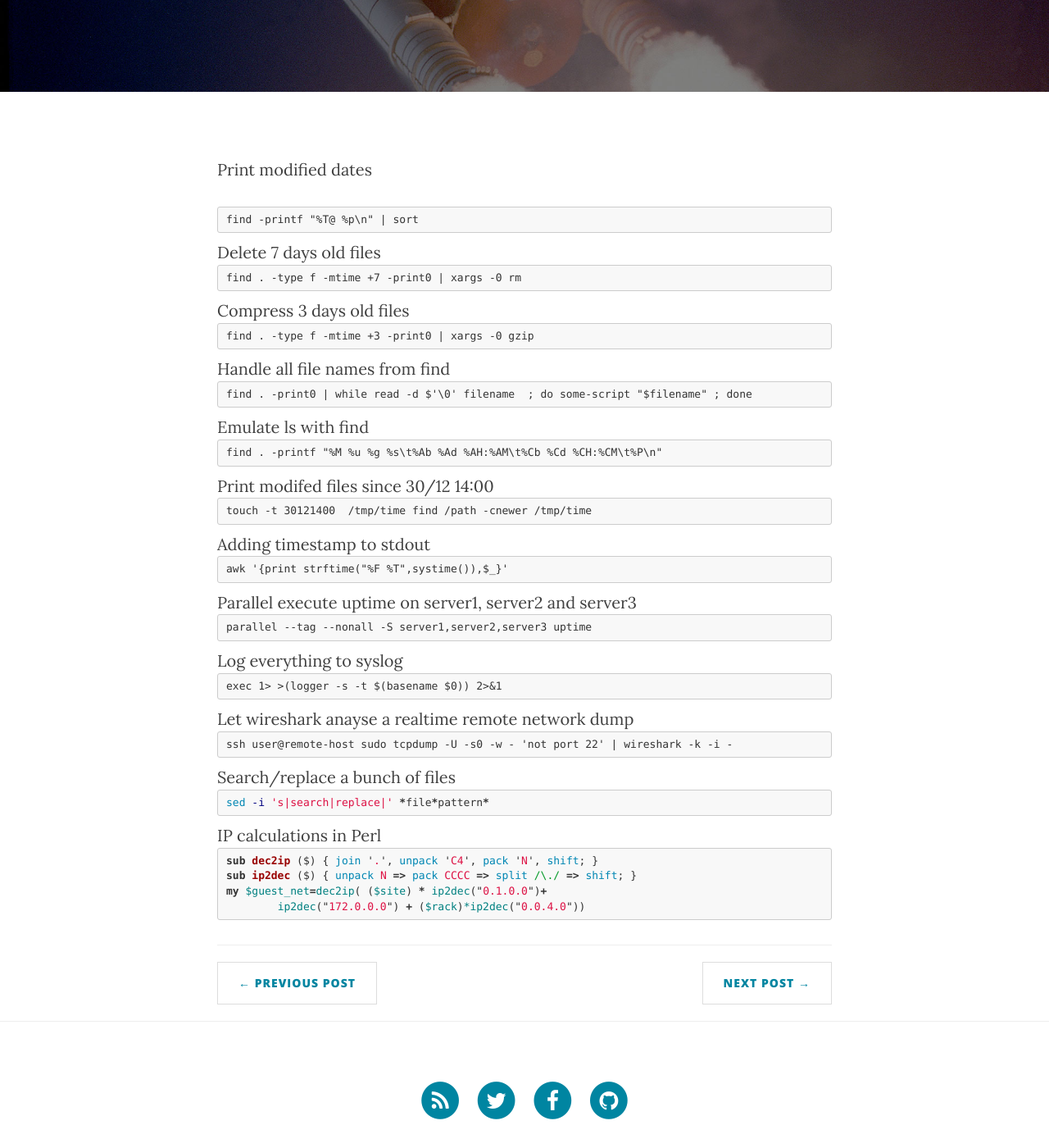
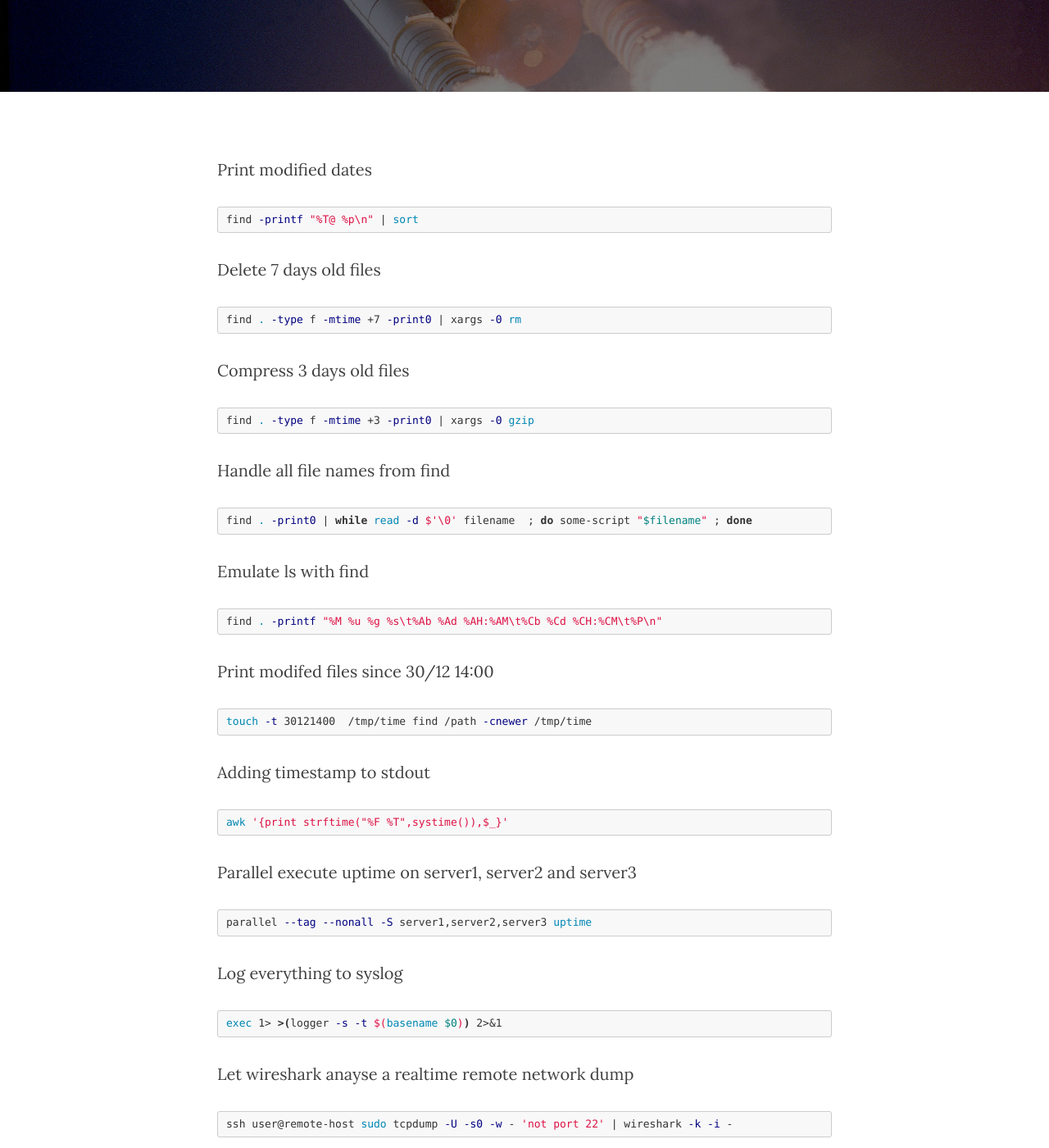
Before and after one commit to clysel/christian.lysel.net, a Jekyll site: the page built from _posts/2014-05-01-unix-tools.markdown, in a window 1280 px wide and 1400 px high, scrolled down 301 px. Shown: the whole window at 82% size. Built offline with Jekyll 4.4.1, drawn with Linux system fonts in a browser that asks for light colours; nearby versions of some CDN libraries.

Commit message:
Update 2014-05-01-unix-tools.markdown

```diff
--- a/_posts/2014-05-01-unix-tools.markdown
+++ b/_posts/2014-05-01-unix-tools.markdown
@@ -3,36 +3,56 @@ title: "UNIX tools"
 layout:     post
 header-img: "img/post-bg-01.jpg"
 ---
-<p>
+
 Print modified dates
-  <pre>find -printf "%T@ %p\n" | sort</pre>
+{% highlight bash %}
+find -printf "%T@ %p\n" | sort
+{% endhighlight %}
 
 Delete 7 days old files
- <pre>find . -type f -mtime +7 -print0 | xargs -0 rm</pre>
+{% highlight bash %}
+find . -type f -mtime +7 -print0 | xargs -0 rm
+{% endhighlight %}
 
 Compress 3 days old files
- <pre>find . -type f -mtime +3 -print0 | xargs -0 gzip</pre>
+{% highlight bash %}
+find . -type f -mtime +3 -print0 | xargs -0 gzip
+{% endhighlight %}
 
 Handle all file names from find
- <pre>find . -print0 | while read -d $'\0' filename  ; do some-script "$filename" ; done</pre>
+{% highlight bash %}
+find . -print0 | while read -d $'\0' filename  ; do some-script "$filename" ; done
+{% endhighlight %}
 
 Emulate ls with find
- <pre>find . -printf "%M %u %g %s\t%Ab %Ad %AH:%AM\t%Cb %Cd %CH:%CM\t%P\n"</pre>
+{% highlight bash %}
+find . -printf "%M %u %g %s\t%Ab %Ad %AH:%AM\t%Cb %Cd %CH:%CM\t%P\n"
+{% endhighlight %}
 
 Print modifed files since 30/12 14:00
- <pre>touch -t 30121400  /tmp/time find /path -cnewer /tmp/time</pre>
+{% highlight bash %}
+touch -t 30121400  /tmp/time find /path -cnewer /tmp/time
+{% endhighlight %}
 
 Adding timestamp to stdout
- <pre>awk '{print strftime("%F %T",systime()),$_}'</pre>
+{% highlight bash %}
+awk '{print strftime("%F %T",systime()),$_}'
+{% endhighlight %}
 
 Parallel execute uptime on server1, server2 and server3
- <pre>parallel --tag --nonall -S server1,server2,server3 uptime</pre>
+{% highlight bash %}
+parallel --tag --nonall -S server1,server2,server3 uptime
+{% endhighlight %}
 
 Log everything to syslog
- <pre>exec 1> >(logger -s -t $(basename $0)) 2>&1 </pre>
+{% highlight bash %}
+exec 1> >(logger -s -t $(basename $0)) 2>&1
+{% endhighlight %}
 
 Let wireshark anayse a realtime remote network dump
- <pre>ssh user@remote-host sudo tcpdump -U -s0 -w - 'not port 22' | wireshark -k -i -</pre>
+{% highlight bash %}
+ssh user@remote-host sudo tcpdump -U -s0 -w - 'not port 22' | wireshark -k -i -
+{% endhighlight %}
 
 Search/replace a bunch of files
 {% highlight bash %}
```
